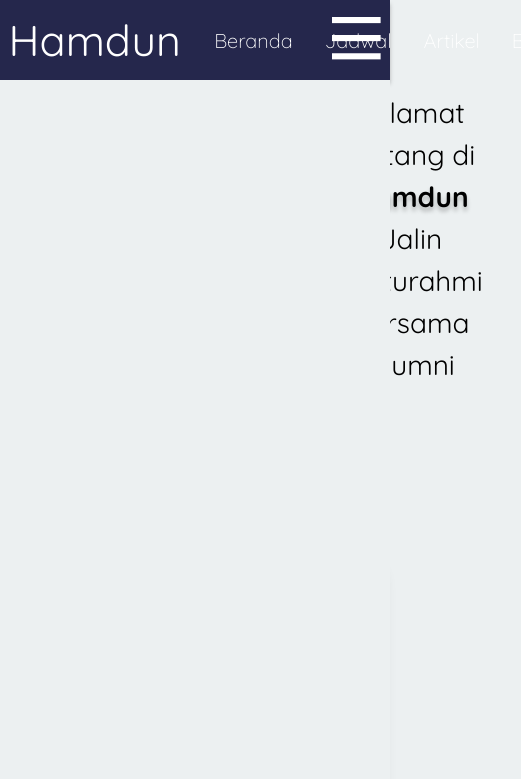
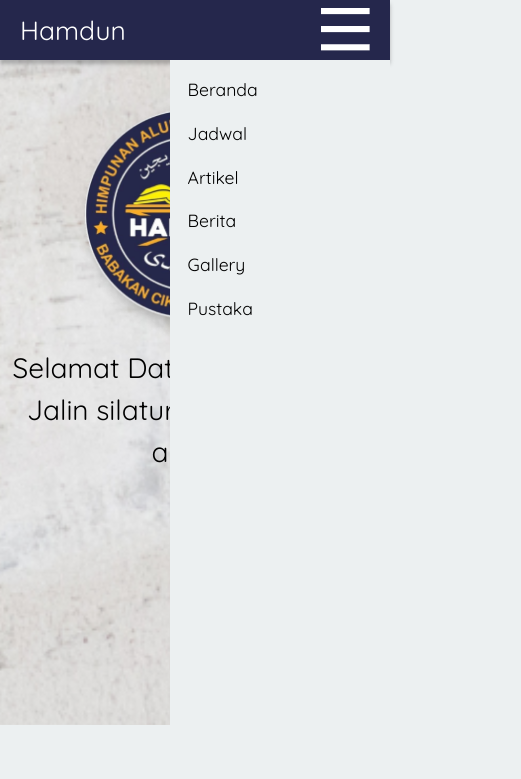
Before and after one commit to Hilalfadilah/Hamdun-Website, a plain HTML site: page index.html in a window 390 px wide. Both pictures are taken after a click on the element 356 px from the left and 40 px from the top of the page. Shown: the top 779 px of the page, 521 px wide, since content can reach past the window. Drawn offline with Linux system fonts and the light colour scheme.

Commit message:
fixed navbar,add responsive

```diff
--- a/index.html
+++ b/index.html
@@ -10,25 +10,22 @@
 </head>
 
 <body>
-    <header>
-        <nav class="navbar">
-            <div class="logo">
-                <p>Hamdun</p>
-            </div>
-            <ul>
-                <li><a href="#beranda">Beranda</a></li>
-                <li><a href="#jadwal">Jadwal</a></li>
-                <li><a href="#artikel">Artikel</a></li>
-                <li><a href="#berita">Berita</a></li>
-                <li><a href="#gallery">Gallery</a></li>
-                <li><a href="#pustaka">Pustaka</a></li>
-            </ul>
-            <div class="sidebar">
-                <div class="bar"></div>
-                <img src="img/sidebar.png">
-            </div>
-        </nav>
-    </header>
+    <nav class="navbar">
+        <a href="#" class="navbar-logo">Hamdun</a>
+
+        <div class="navbar-nav">
+            <a href="#beranda">Beranda</a>
+            <a href="#jadwal">Jadwal</a>
+            <a href="#artikel">Artikel</a>
+            <a href="#berita">Berita</a>
+            <a href="#gallery">Gallery</a>
+            <a href="#pustaka">Pustaka</a>
+        </div>
+
+        <div class="sidebar">
+            <img src="img/sidebar.png" alt="">
+        </div>
+    </nav>
 
     <div class="jumbotron">
         <div class="image">
@@ -219,8 +216,7 @@
         <div class="map">
             <iframe
                 src="https://www.google.com/maps/embed?pb=!1m18!1m12!1m3!1d6072.77983173567!2d107.02416835498114!3d-6.7175598561129375!2m3!1f0!2f0!3f0!3m2!1i1024!2i768!4f13.1!3m3!1m2!1s0x2e69b3e9e6577a97%3A0xe67858885ba0c6d6!2sBerkat%20Jaya%20foodcourt!5e0!3m2!1sen!2sid!4v1679128003107!5m2!1sen!2sid"
-                width="285" height="165" style="border:0;" allowfullscreen="" loading="lazy"
-                referrerpolicy="no-referrer-when-downgrade">
+                style="border:0;" allowfullscreen="" loading="lazy" referrerpolicy="no-referrer-when-downgrade">
             </iframe>
         </div>
     </footer>
--- a/script.js
+++ b/script.js
@@ -1,12 +1,12 @@
-const bar = document.querySelector('.bar');
+const Navbar = document.querySelector('.navbar-nav');
 const sidebar = document.querySelector('.sidebar');
 
 sidebar.addEventListener('click', function () {
-    bar.classList.toggle('active')
+    Navbar.classList.toggle('active')
 });
 
 document.addEventListener('click', function (e) {
-    if (!bar.contains(e.target) && !sidebar.contains(e.target)) {
+    if (!Navbar.contains(e.target) && !sidebar.contains(e.target)) {
         bar.classList.remove('active');
     }
 });
--- a/style.css
+++ b/style.css
@@ -15,52 +15,45 @@ body {
   background-color: #ecf0f1;
 }
 
-header {
+.navbar {
+  position: fixed;
+  top: 0px;
+  height: 60px;
+  right: 0;
+  left: 0;
   width: 100%;
-  height: 90px;
+  display: flex;
+  align-items: center;
+  justify-content: space-evenly;
+  background-color: #25274c;
+  box-shadow: 0px 4px 4px rgba(0, 0, 0, 0.25);
+  z-index: 999;
 }
 
-nav .logo {
-  font-size: 43px;
+.navbar .navbar-logo {
+  font-size: 3rem;
   font-weight: 400;
   color: #fff;
 }
 
-nav {
-  position: fixed;
-  height: 80px;
-  top: 0px;
-  width: 100%;
-  display: flex;
-  align-items: center;
-  justify-content: space-around;
-  background-color: #25274c;
-  box-shadow: 0px 4px 4px rgba(0, 0, 0, 0.25);
-}
-
-nav ul {
-  display: flex;
-  width: 30%;
+.navbar .navbar-nav a {
+  color: #fff;
+  display: inline-block;
+  font-size: 1.5rem;
+  margin: 0 1rem;
 }
 
 .sidebar {
   cursor: pointer;
 }
 
-nav ul li a {
-  color: #fff;
-  padding: 0 16px;
-  font-size: 20px;
-  font-weight: 300;
-}
-
 .jumbotron {
   width: 100%;
-  height: 321px;
+  height: 400px;
   background-image: url("img/pexels-bg.png");
   background-position: center;
   background-size: cover;
-  margin-top: -12px;
+  margin-top: -10px;
   display: flex;
   justify-content: space-evenly;
   align-items: center;
@@ -69,7 +62,7 @@ nav ul li a {
 
 .jumbotron img {
   width: 340px;
-  padding: 40px;
+  padding: 45px;
 }
 
 .description {
@@ -87,7 +80,7 @@ nav ul li a {
   margin: 150px 16px;
   display: flex;
   justify-content: center;
-  align-items: center;
+  flex-wrap: wrap;
 }
 
 .vector img {
@@ -118,7 +111,7 @@ nav ul li a {
 }
 
 .description2 p {
-  max-width: 750px;
+  max-width: 800px;
   font-size: 18px;
   margin: 45px 0;
   line-height: 1.5;
@@ -131,6 +124,7 @@ nav ul li a {
 
 .icon-vector {
   display: flex;
+  flex-wrap: wrap;
   justify-content: center;
   align-items: center;
   margin-top: 40px;
@@ -204,6 +198,7 @@ nav ul li a {
 .more a {
   width: 80%;
   text-align: right;
+  font-size: 1rem;
   display: block;
   color: #3498db;
   padding-bottom: 40px;
@@ -234,17 +229,126 @@ footer {
   padding: 20px 5px;
 }
 
-.bar {
+.map {
+  width: 285px;
+  height: 165px;
+}
+
+/* responsive */
+@media (max-width: 768px) {
+  html {
+    font-size: 62.5%;
+  }
+
+  .navbar .navbar-nav {
     position: absolute;
     top: 100%;
     right: -100%;
     background-color: #ecf0f1;
-  width: 30rem;
+    width: 25rem;
     height: 100vh;
     transition: 300ms cubic-bezier(0.445, 0.05, 0.55, 0.95);
   }
 
-.bar.active {
+  .navbar .navbar-nav.active {
     right: 0;
-  z-index: 9999;
   }
+
+  .navbar .navbar-nav a {
+    color: black;
+    display: block;
+    margin: 1.5rem;
+    padding: 0.5rem;
+    font-size: 2rem;
+  }
+
+  .jumbotron {
+    display: inline-block;
+    margin: 50px auto;
+  }
+
+  .description {
+    margin-top: -45px;
+  }
+
+  .description2 {
+    max-width: 650px;
+  }
+
+  .card-header h1 {
+    margin-left: 110px;
+    margin-top: 75px;
+  }
+
+  footer {
+    flex-direction: column;
+    flex: 1;
+  }
+
+  .footer-content {
+    margin: 0 auto;
+  }
+
+  .footer-content a img {
+    margin: 20px 0;
+    padding: 0 16px;
+  }
+
+  .credit {
+    order: 3;
+    margin: 0 auto;
+    margin-top: 20px;
+  }
+
+  .map {
+    order: 2;
+    margin: 0 auto;
+    margin-bottom: 20px;
+  }
+
+  .more a {
+    font-size: 1.5rem;
+  }
+}
+
+@media (max-width: 425px) {
+  html {
+    font-size: 55%;
+  }
+
+  .credit {
+    font-size: 15px;
+  }
+
+  .footer-content a img {
+    width: 60px;
+  }
+
+  .navbar {
+    justify-content: space-between;
+    padding: 0 20px;
+  }
+
+  .jumbotron {
+    height: 80vh;
+  }
+
+  .box {
+    flex-direction: column;
+    align-items: center;
+    justify-content: center;
+  }
+  .vector img {
+    margin-right: 0;
+    margin-bottom: 5rem;
+  }
+
+  .box-light {
+    width: 42rem;
+  }
+
+  .description2 p {
+    max-width: 500px;
+    font-size: 14px;
+  }
+}
```
Lines whose indentation alone changed are shown as unchanged.
